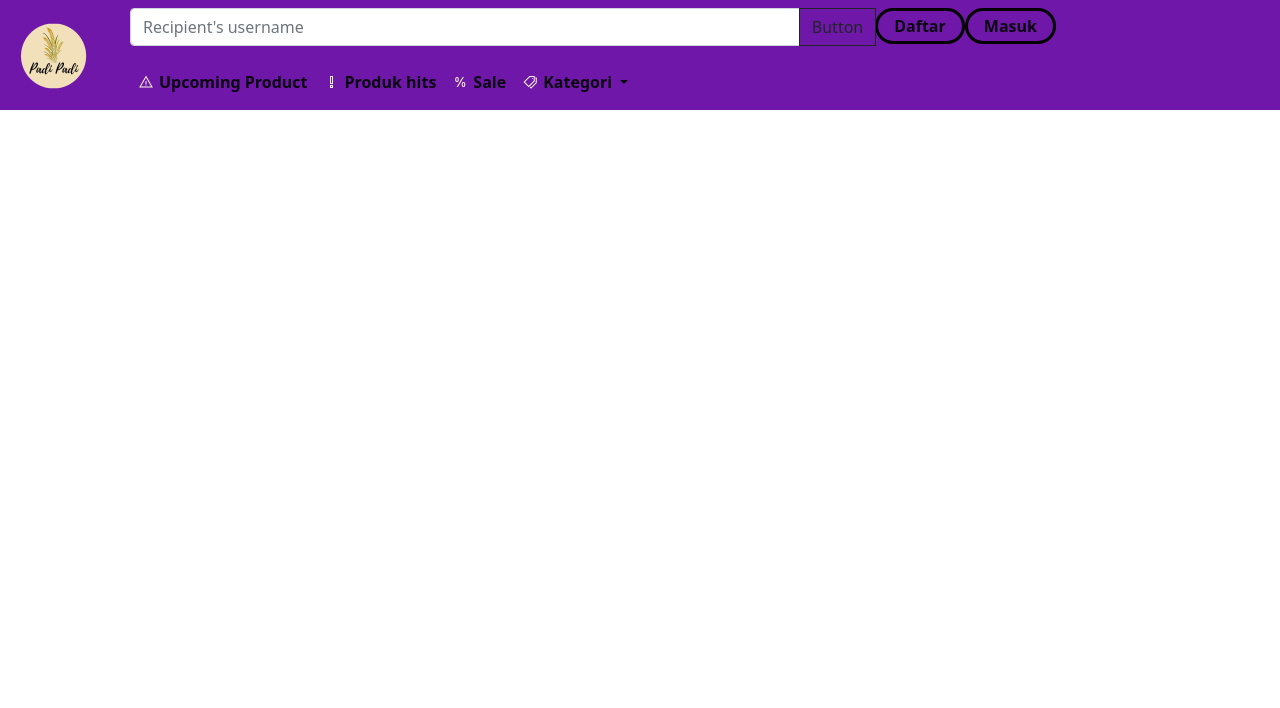
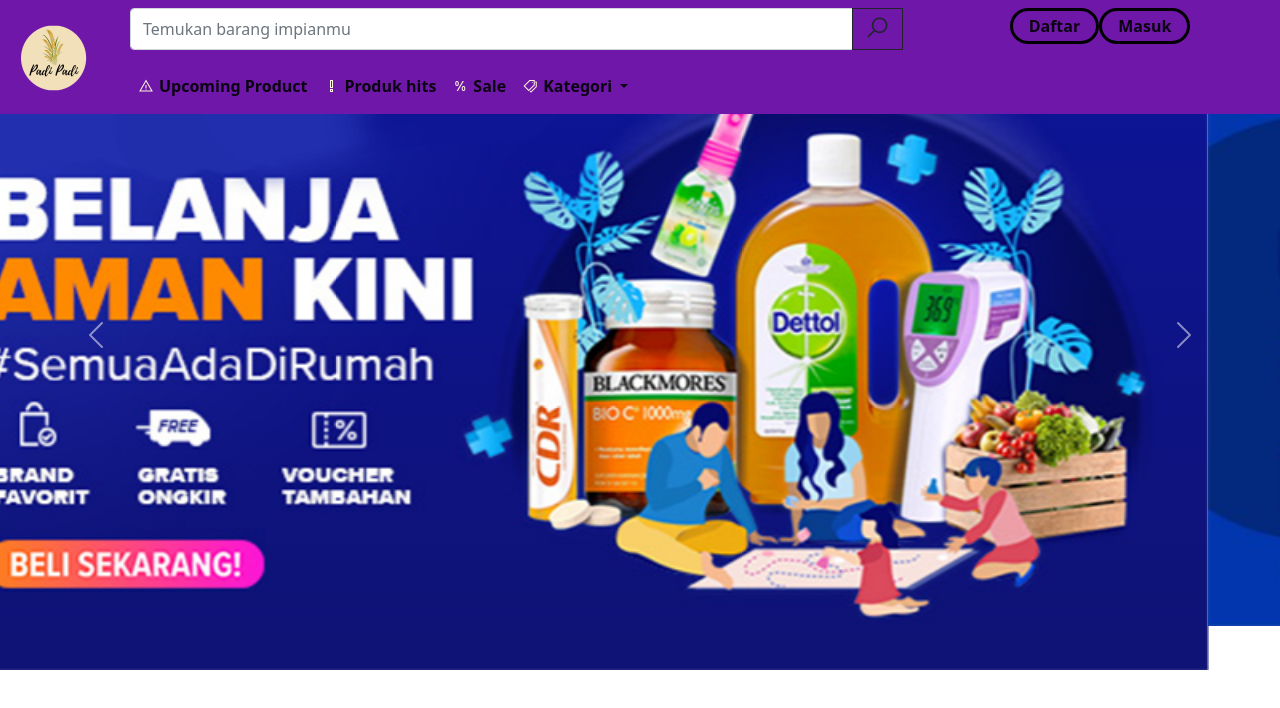
Before and after one commit to Febriansyahfar/TUGAS-KELOMPOK-2, a plain HTML site: page halaman-1.html in a window 1280 px wide. Drawn offline with nearby package versions, Linux system fonts and the light colour scheme.

Commit message:
modifikasi hal-1

```diff
--- a/css-hal-1.css
+++ b/css-hal-1.css
@@ -46,11 +46,18 @@
   width: 100%;
 }
 
+@media only screen and (max-width: 768px) {
+  [class*="col-"] {
+    width: 100%;
+  }
+}
+
 .masuk {
   position: relative;
   border: solid black;
   border-radius: 20px;
   padding: 0.2rem 1rem !important;
+
 }
 
 .masuk:hover {
@@ -63,6 +70,7 @@
   border: solid black;
   border-radius: 20px;
   padding: 0.2rem 1rem !important;
+
 }
 
 .daftar:hover {
--- a/halaman-1.html
+++ b/halaman-1.html
@@ -24,26 +24,21 @@
                 <div class="row">
                     <div class="col-10">
                         <div class="input-group mb-3">
-                            <input type="text" class="form-control" placeholder="Recipient's username"
+                            <input type="text" class="form-control" placeholder="Temukan barang impianmu"
                                 aria-label="Recipient's username" aria-describedby="button-addon2">
-                            <button class="btn btn-outline-dark" type="button" id="button-addon2">Button</button>
-
-                        <!-- <div class="col-md-10 col-11 my-auto search-box"> -->
-                        <!-- <form class="d-flex"> -->
-                        <!-- <input type ="text" name="search" class="form-control me-2 search-input " placeholder="Temukan barang impianmu" autofocus="autofocus" autocomplete="off">
-                                <button type="submit" class="btn btn-link"><i class="fas fa-search"><i class="las la-search search-button"></i></button> -->
-                        <ul class="navbar-nav bagian-kiri">
+                            <button class="btn btn-outline-dark" type="button background: " id="button-addon2"><i class="las la-search search-button"></i></button>
+                        <div class="col-2">
+                        <ul class="navbar-nav bagian-kiri ml-auto">
                             <li class="nav-item">
-                                <a class="nav-link active daftar " aria-current="page" href="#">Daftar</a>
+                                <a class="nav-link active daftar" aria-current="page" href="#">Daftar</a>
                             </li>
                             <br>
                             <li class="nav-item">
-                                <a class="nav-link active masuk " aria-current="page" href="#">Masuk</a>
+                                <a class="nav-link active masuk" aria-current="page" href="#">Masuk</a>
                             </li>
                         </ul>
+                        </div>
                     </div>
-                        <!-- </form> -->
-                        <!-- </div> -->
                     </div>
                 </div>
                 <div class="row">
@@ -90,7 +85,7 @@
         </div>
     </nav>
 
-    <!-- <div id="carouselExampleControls" class="carousel slide" data-bs-ride="carousel">
+    <div id="carouselExampleControls" class="carousel slide" data-bs-ride="carousel">
         <div class="carousel-inner">
             <div class="carousel-item active">
                 <img src="Asset/slide 1-1.png" class="d-block w-100" alt="...">
@@ -112,7 +107,7 @@
             <span class="carousel-control-next-icon" aria-hidden="true"></span>
             <span class="visually-hidden">Next</span>
         </button>
-    </div> -->
+    </div>
     <script src="https://cdnjs.cloudflare.com/ajax/libs/twitter-bootstrap/5.1.1/js/bootstrap.min.js"></script>
 </body>
 
```
Also changed, not shown: 1 other file.
